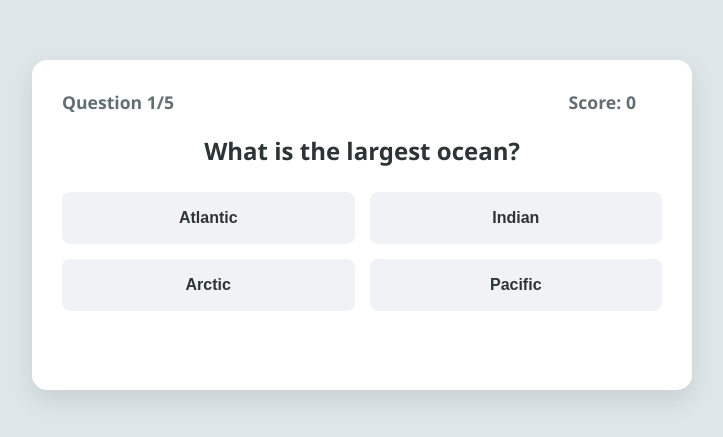
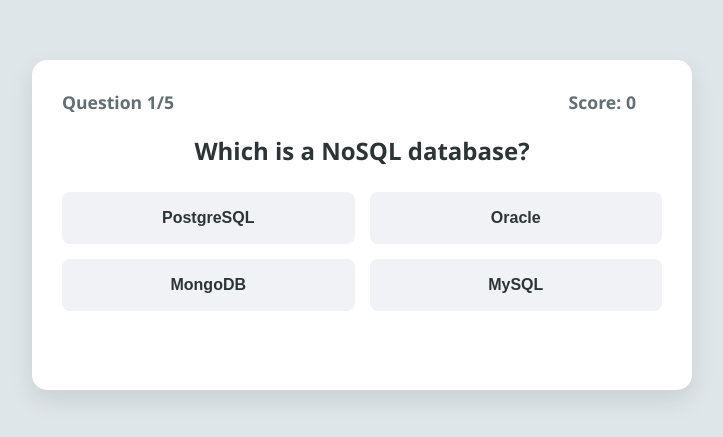
Before and after one commit to eberjohns/image-mov_puzzle, a plain HTML site: page index.html in a window 1280 px wide. Shown: the part 175-612 px from the top of the page, without its empty margins (278-1001 px from the left). Drawn offline with Linux system fonts and the light colour scheme.

Commit message:
modified data

```diff
--- a/index.html
+++ b/index.html
@@ -153,26 +153,71 @@
     <script>
         // --- 1. DATA & CONFIG ---
         const QUESTION_BANK = [
-            { q: "What is the capital of France?", options: ["London", "Berlin", "Paris", "Madrid"], ans: 2 },
-            { q: "Which planet is the Red Planet?", options: ["Earth", "Mars", "Jupiter", "Venus"], ans: 1 },
-            { q: "What is 5 + 3?", options: ["5", "8", "10", "15"], ans: 1 },
-            { q: "Who wrote 'Romeo and Juliet'?", options: ["Shakespeare", "Hemingway", "Austen", "Dickens"], ans: 0 },
-            { q: "What is the largest ocean?", options: ["Atlantic", "Indian", "Arctic", "Pacific"], ans: 3 },
-            { q: "Symbol for Gold?", options: ["Au", "Ag", "Fe", "Pb"], ans: 0 },
-            { q: "Legs on a spider?", options: ["6", "8", "10", "12"], ans: 1 },
-            { q: "Fastest land animal?", options: ["Lion", "Cheetah", "Horse", "Leopard"], ans: 1 },
-            { q: "Boiling point of water?", options: ["90°C", "100°C", "110°C", "120°C"], ans: 1 },
-            { q: "Element needed for combustion?", options: ["Helium", "Oxygen", "Carbon", "Nitrogen"], ans: 1 },
-            { q: "Tallest mountain?", options: ["K2", "Everest", "Kilimanjaro", "Fuji"], ans: 1 },
-            { q: "Colors in a rainbow?", options: ["5", "6", "7", "8"], ans: 2 },
-            { q: "Language for web apps?", options: ["Python", "JavaScript", "C++", "Java"], ans: 1 },
-            { q: "Hardest natural substance?", options: ["Gold", "Iron", "Diamond", "Platinum"], ans: 2 },
-            { q: "Painted Mona Lisa?", options: ["Van Gogh", "Da Vinci", "Picasso", "Monet"], ans: 1 },
-            { q: "Square root of 64?", options: ["6", "7", "8", "9"], ans: 2 },
-            { q: "Invented paper?", options: ["India", "Egypt", "China", "Greece"], ans: 2 },
-            { q: "Plants absorb?", options: ["Oxygen", "CO2", "Nitrogen", "Hydrogen"], ans: 1 },
-            { q: "Number of continents?", options: ["5", "6", "7", "8"], ans: 2 },
-            { q: "Organ pumps blood?", options: ["Brain", "Lungs", "Heart", "Liver"], ans: 2 }
+            { "q": "What does CPU stand for?", "options": ["Central Process Unit", "Central Processing Unit", "Computer Personal Unit", "Central Program Unit"], "ans": 1 },
+            { "q": "Which language is primarily used for web page structure?", "options": ["CSS", "JavaScript", "HTML", "Python"], "ans": 2 },
+            { "q": "Which data structure uses FIFO?", "options": ["Stack", "Queue", "Tree", "Graph"], "ans": 1 },
+            { "q": "Binary number system base?", "options": ["2", "8", "10", "16"], "ans": 0 },
+            { "q": "Which is not an operating system?", "options": ["Linux", "Windows", "Oracle", "macOS"], "ans": 2 },
+            { "q": "RAM is?", "options": ["Permanent memory", "Secondary memory", "Volatile memory", "External memory"], "ans": 2 },
+            { "q": "Which symbol is used for comments in C?", "options": ["//", "#", "<!-- -->", "**"], "ans": 0 },
+            { "q": "Which protocol is used for web browsing?", "options": ["FTP", "SMTP", "HTTP", "SNMP"], "ans": 2 },
+            { "q": "Which is a relational database?", "options": ["MongoDB", "MySQL", "Redis", "Cassandra"], "ans": 1 },
+            { "q": "Time complexity of binary search?", "options": ["O(n)", "O(log n)", "O(n²)", "O(1)"], "ans": 1 },
+
+            { "q": "Which device is an input device?", "options": ["Monitor", "Printer", "Keyboard", "Speaker"], "ans": 2 },
+            { "q": "Hexadecimal base?", "options": ["2", "8", "10", "16"], "ans": 3 },
+            { "q": "Which language is used for styling web pages?", "options": ["HTML", "CSS", "PHP", "SQL"], "ans": 1 },
+            { "q": "Which is not a programming paradigm?", "options": ["Procedural", "Object-oriented", "Functional", "Incremental"], "ans": 3 },
+            { "q": "Which company developed Java?", "options": ["Microsoft", "Sun Microsystems", "IBM", "Oracle"], "ans": 1 },
+            { "q": "Which is the brain of the computer?", "options": ["RAM", "Hard Disk", "CPU", "Motherboard"], "ans": 2 },
+            { "q": "Default port of HTTP?", "options": ["21", "25", "80", "443"], "ans": 2 },
+            { "q": "Which sorting algorithm is fastest on average?", "options": ["Bubble Sort", "Selection Sort", "Quick Sort", "Insertion Sort"], "ans": 2 },
+            { "q": "Which is not a valid Python data type?", "options": ["list", "tuple", "array", "set"], "ans": 2 },
+            { "q": "SQL is used for?", "options": ["Styling", "Logic building", "Database querying", "Networking"], "ans": 2 },
+
+            { "q": "Which memory is fastest?", "options": ["RAM", "Cache", "Hard Disk", "ROM"], "ans": 1 },
+            { "q": "Which is an example of an OS?", "options": ["Chrome", "Linux", "MySQL", "Python"], "ans": 1 },
+            { "q": "Which operator is used for assignment in C?", "options": ["==", "=", "!=", "<="], "ans": 1 },
+            { "q": "Which layer does TCP belong to?", "options": ["Application", "Transport", "Network", "Data Link"], "ans": 1 },
+            { "q": "Which is a NoSQL database?", "options": ["PostgreSQL", "Oracle", "MongoDB", "MySQL"], "ans": 2 },
+            { "q": "Which loop executes at least once?", "options": ["for", "while", "do-while", "foreach"], "ans": 2 },
+            { "q": "What does URL stand for?", "options": ["Uniform Resource Locator", "Universal Reference Link", "Unified Resource Line", "Uniform Reference Locator"], "ans": 0 },
+            { "q": "Which is not a file system?", "options": ["NTFS", "FAT32", "EXT4", "TCP"], "ans": 3 },
+            { "q": "Which key uniquely identifies a record?", "options": ["Foreign key", "Candidate key", "Primary key", "Composite key"], "ans": 2 },
+            { "q": "Which language is interpreted?", "options": ["C", "C++", "Java", "Python"], "ans": 3 },
+
+            { "q": "What does IDE stand for?", "options": ["Integrated Development Environment", "Internal Design Engine", "Integrated Data Editor", "Internal Development Editor"], "ans": 0 },
+            { "q": "Which algorithm technique uses divide and conquer?", "options": ["Bubble Sort", "Merge Sort", "Linear Search", "Insertion Sort"], "ans": 1 },
+            { "q": "Which is not a network topology?", "options": ["Star", "Bus", "Ring", "Treehouse"], "ans": 3 },
+            { "q": "Which symbol is used for logical AND?", "options": ["&", "&&", "|", "||"], "ans": 1 },
+            { "q": "Which OS is open-source?", "options": ["Windows", "macOS", "Linux", "DOS"], "ans": 2 },
+            { "q": "Which component stores BIOS?", "options": ["RAM", "ROM", "Cache", "Hard Disk"], "ans": 1 },
+            { "q": "Which protocol is used to send email?", "options": ["HTTP", "FTP", "SMTP", "POP3"], "ans": 2 },
+            { "q": "Which normal form removes transitive dependency?", "options": ["1NF", "2NF", "3NF", "BCNF"], "ans": 2 },
+            { "q": "Which is a front-end framework?", "options": ["Django", "Laravel", "React", "Flask"], "ans": 2 },
+            { "q": "Which command is used to list files in Linux?", "options": ["ls", "dir", "list", "show"], "ans": 0 },
+
+            { "q": "Which device converts digital to analog?", "options": ["ADC", "DAC", "Modem", "Router"], "ans": 1 },
+            { "q": "What is the size of int in C (typically)?", "options": ["2 bytes", "4 bytes", "8 bytes", "Depends on compiler"], "ans": 3 },
+            { "q": "Which is not a DBMS?", "options": ["SQLite", "MongoDB", "Excel", "PostgreSQL"], "ans": 2 },
+            { "q": "Which data structure uses LIFO?", "options": ["Queue", "Stack", "Array", "Linked List"], "ans": 1 },
+            { "q": "Which language runs in the browser?", "options": ["C", "Java", "Python", "JavaScript"], "ans": 3 },
+            { "q": "Which is not an IP address?", "options": ["192.168.1.1", "127.0.0.1", "255.255.255.0", "999.10.1.1"], "ans": 3 },
+            { "q": "Which type of attack floods a network?", "options": ["Phishing", "DDoS", "Spoofing", "Sniffing"], "ans": 1 },
+            { "q": "Which symbol denotes pointer in C?", "options": ["&", "*", "#", "@"], "ans": 1 },
+            { "q": "Which cloud model provides infrastructure?", "options": ["SaaS", "PaaS", "IaaS", "FaaS"], "ans": 2 },
+            { "q": "Which OS scheduling is preemptive?", "options": ["FCFS", "SJF", "Round Robin", "Priority (non-preemptive)"], "ans": 2 },
+
+            { "q": "Which is an example of system software?", "options": ["MS Word", "Photoshop", "Linux", "Chrome"], "ans": 2 },
+            { "q": "Which layer handles encryption?", "options": ["Application", "Presentation", "Session", "Transport"], "ans": 1 },
+            { "q": "Which data type stores true/false?", "options": ["int", "char", "bool", "float"], "ans": 2 },
+            { "q": "Which command creates a directory in Linux?", "options": ["touch", "mkdir", "rmdir", "cd"], "ans": 1 },
+            { "q": "Which sorting has worst O(n²)?", "options": ["Merge Sort", "Heap Sort", "Bubble Sort", "Quick Sort"], "ans": 2 },
+            { "q": "Which is a version control system?", "options": ["Docker", "Git", "Jenkins", "Kubernetes"], "ans": 1 },
+            { "q": "Which protocol resolves IP to MAC?", "options": ["DNS", "ARP", "RARP", "ICMP"], "ans": 1 },
+            { "q": "Which is not a Java keyword?", "options": ["static", "void", "include", "class"], "ans": 2 },
+            { "q": "Which is a markup language?", "options": ["HTML", "Python", "C", "Java"], "ans": 0 },
+            { "q": "Which storage is secondary storage?", "options": ["Cache", "RAM", "Register", "Hard Disk"], "ans": 3 }
         ];
 
         const urlParams = new URLSearchParams(window.location.search);
```
